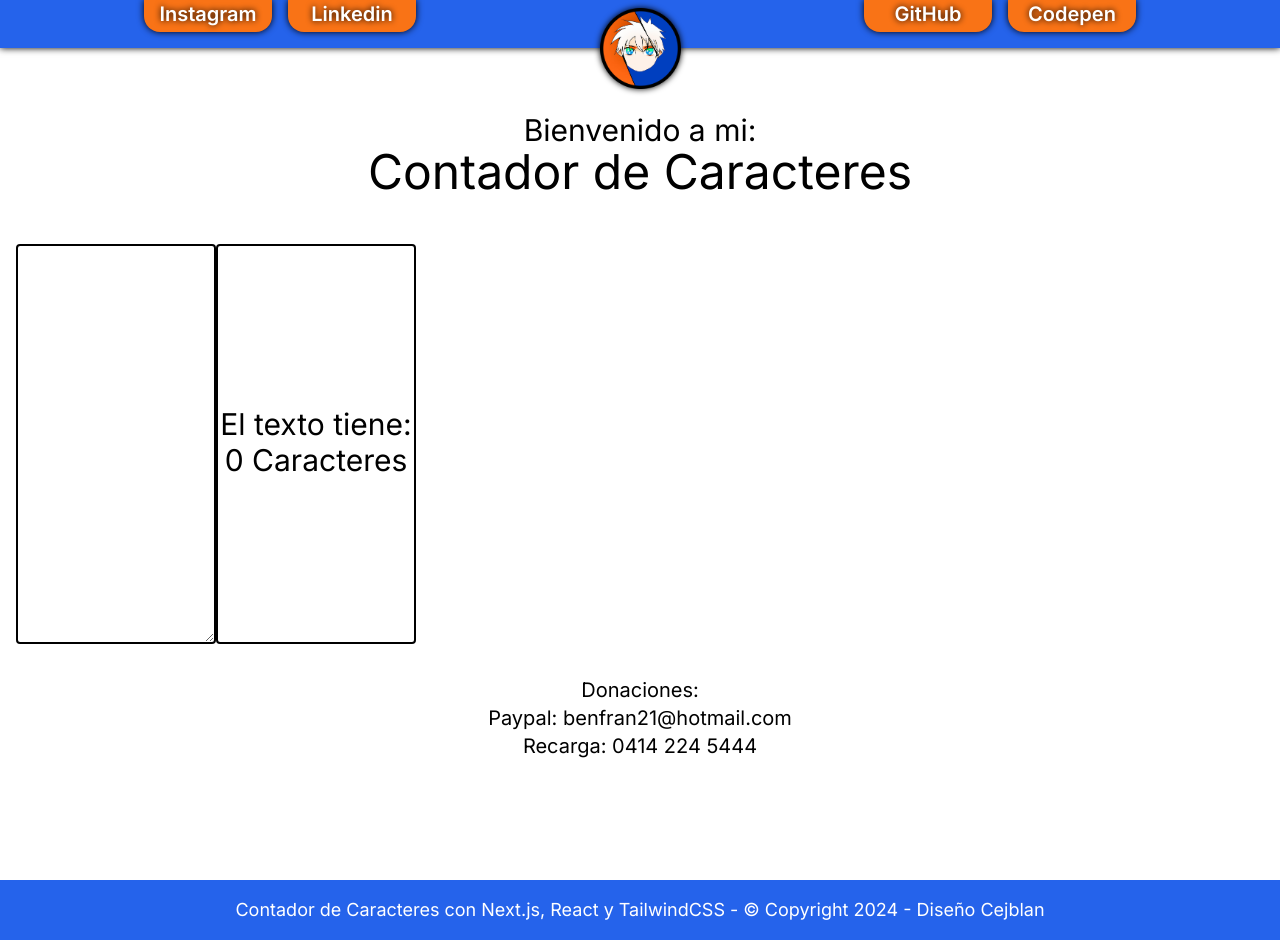
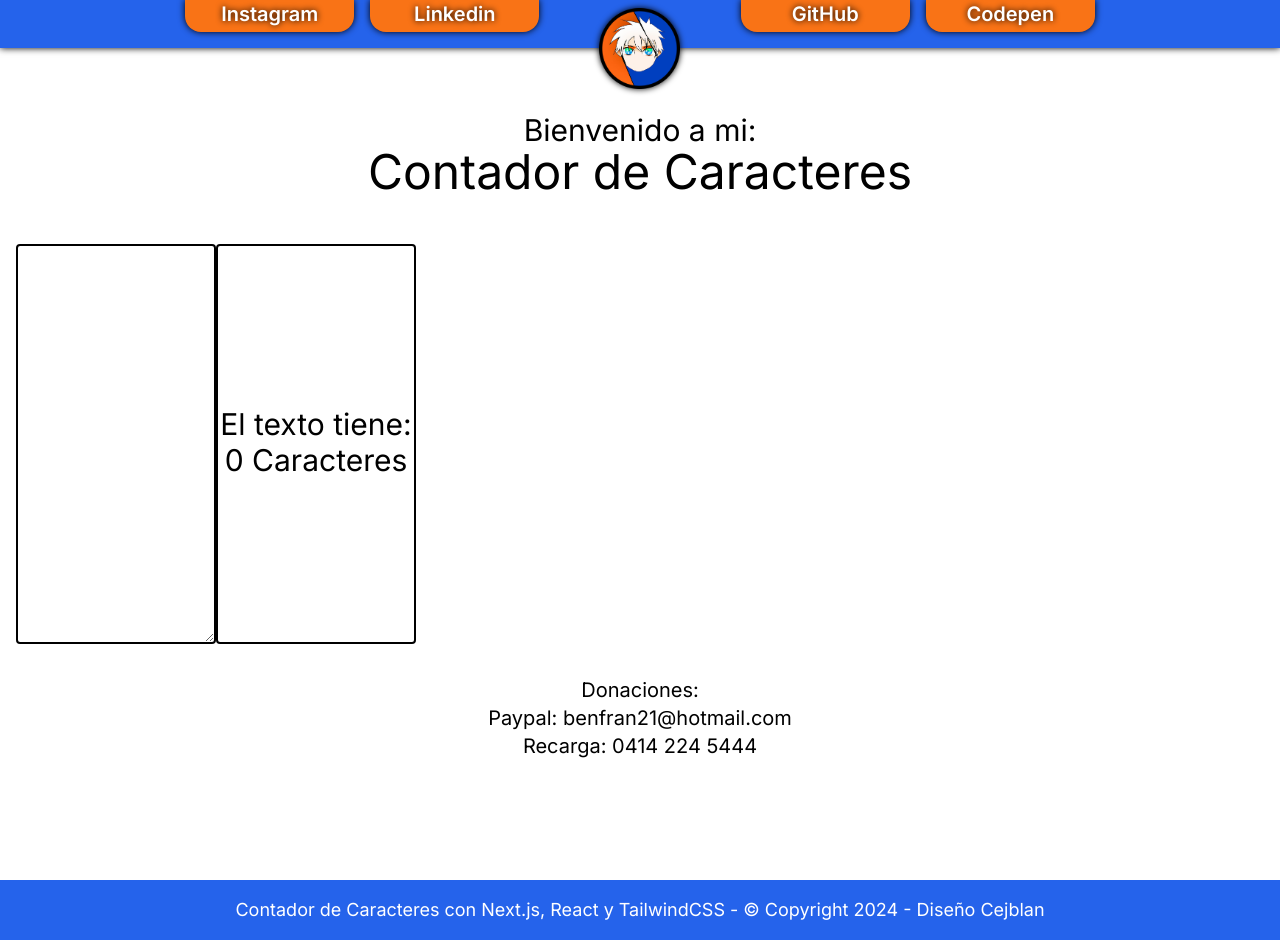
Before and after one commit to cejblan/character-counter-nextjs, a Next.js app: page / in a window 1280 px wide. Built offline with nearby package versions, Linux system fonts and the light colour scheme.

Commit message:
Se redujo la cantidad de de columnas en navbar

```diff
--- a/components/navbar.js
+++ b/components/navbar.js
@@ -4,20 +4,22 @@ import Logo from "public/logo_cejblan.png"
 
 export default function navbar() {
     return (
-        <nav className="grid grid-cols-9 gap-2 bg-blue-600 text-white text-xl font-semibold max-h-6 mb-4">
+        <nav className="grid grid-cols-7 gap-2 bg-blue-600 text-white text-xl font-semibold max-h-6 mb-4">
             <Link className="col-start-2 col-end-2 bg-orange-500 rounded-b-2xl h-4 a" href="https://www.instagram.com/cejblan/" target="_blank">
                 <p>Instagram</p>
             </Link>
             <Link className="col-start-3 col-end-3 bg-orange-500 rounded-b-2xl h-4 a" href="https://www.linkedin.com/in/francisco-gonzalez-449a98154/" target="_blank">
                 <p>Linkedin</p>
             </Link>
-            <Link className="col-start-5 col-end-5 pt-1" href="/">
-                <Image className="m-auto" src={Logo} alt="Logo Cejblan" width="81" height="81" />
-            </Link>
-            <Link className="col-start-7 col-end-7 bg-orange-500 rounded-b-2xl h-4 a" href="https://github.com/cejblan" target="_blank">
+            <div className="block m-auto pt-1">
+                <Link className="col-start-4 col-end-4" href="/">
+                    <Image className="m-auto" src={Logo} alt="Logo Cejblan" width="81" height="81" />
+                </Link>
+            </div>
+            <Link className="col-start-5 col-end-5 bg-orange-500 rounded-b-2xl h-4 a" href="https://github.com/cejblan" target="_blank">
                 <p>GitHub</p>
             </Link>
-            <Link className="col-start-8 col-end-8 bg-orange-500 rounded-b-2xl h-4 a" href="https://codepen.io/Francisco-Gonzalez-cejblan" target="_blank">
+            <Link className="col-start-6 col-end-6 bg-orange-500 rounded-b-2xl h-4 a" href="https://codepen.io/Francisco-Gonzalez-cejblan" target="_blank">
                 <p>Codepen</p>
             </Link>
         </nav>
```
